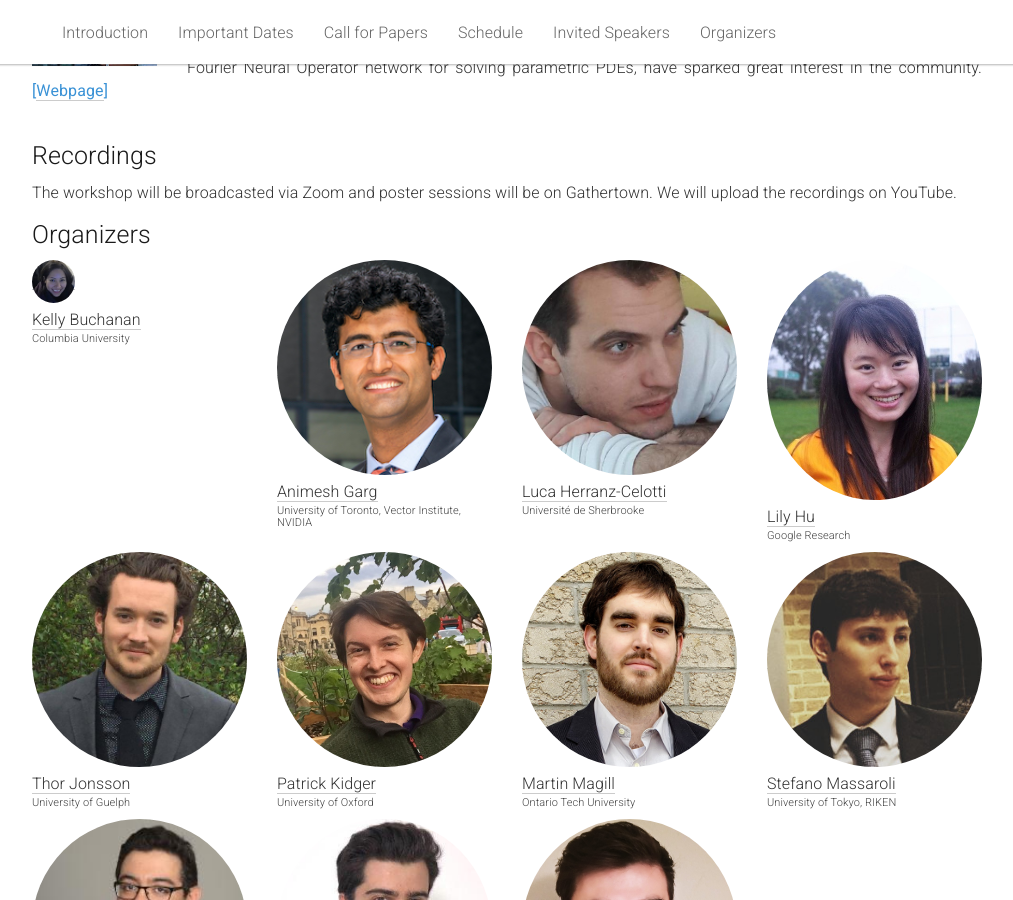
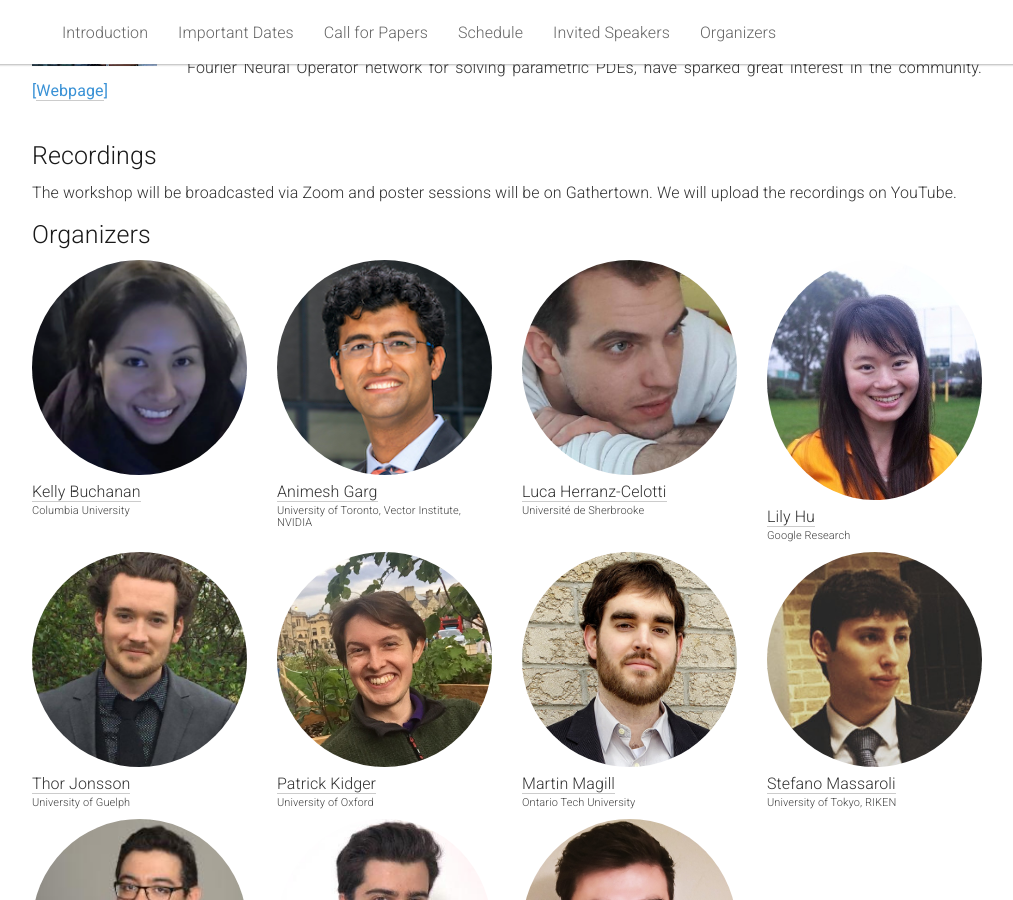
Before and after one commit to dl-de/dl-de.github.io, a Jekyll site: the page built from _pages/home.md, in a window 1280 px wide and 900 px high, scrolled down 3046 px. Shown: the whole window, without its empty margins (133-1146 px from the left). Built offline with Jekyll 4.4.1, drawn with Linux system fonts in a browser that asks for light colours.

Commit message:
minor changes

```diff
--- a/_pages/home.md
+++ b/_pages/home.md
@@ -265,7 +265,7 @@ The scope of the workshop spans topics at the intersection of DL and DEs, includ
 
    <div class="col-xs-3">
     <a href="https://www.ekbuchanan.com/">
-      <img class="people-pic" style="width:20%;height:auto;" src="{{ "/static/img/people/kellybuchanan.png" | prepend:site.baseurl }}">
+      <img class="people-pic" style="width:auto;height:auto;" src="{{ "/static/img/people/kellybuchanan.png" | prepend:site.baseurl }}">
     </a>
     <div class="people-name">
       <a href="https://www.ekbuchanan.com/">Kelly Buchanan</a>
```
